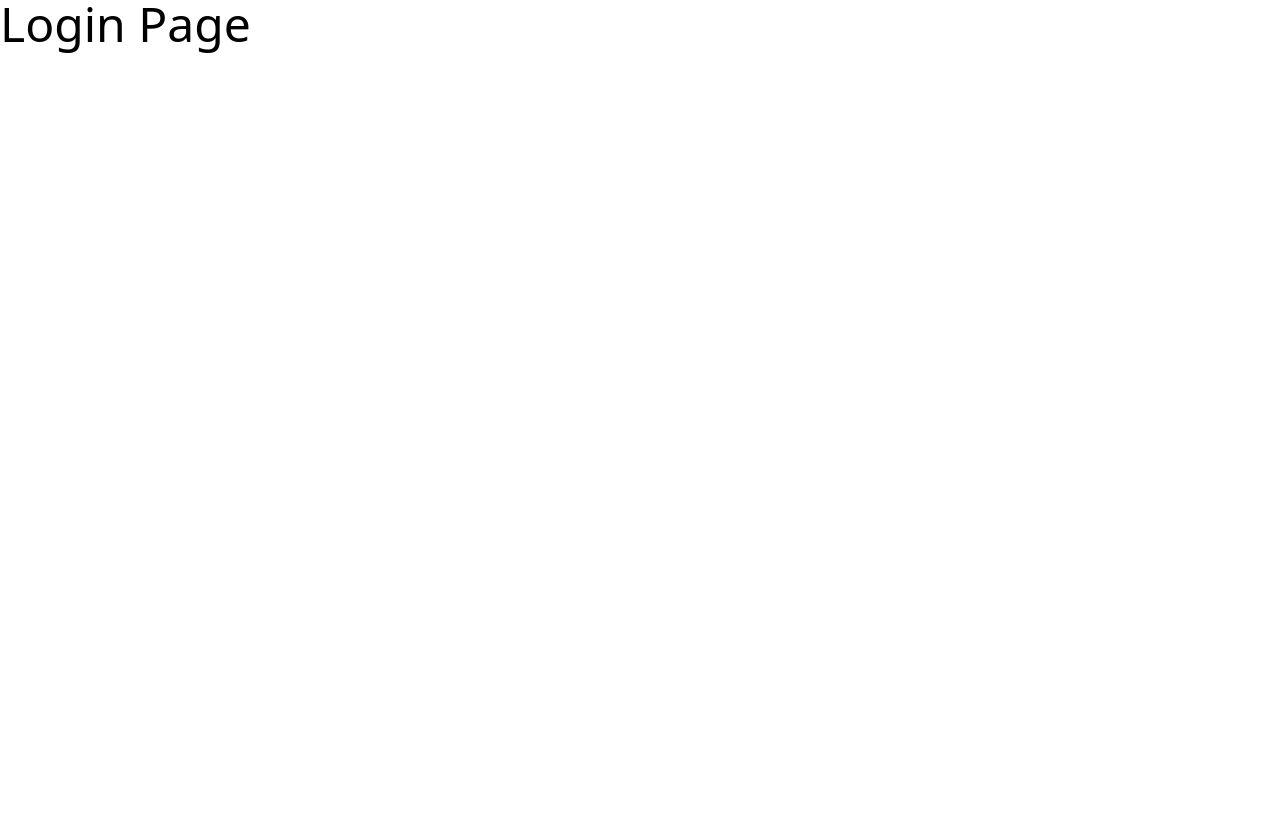
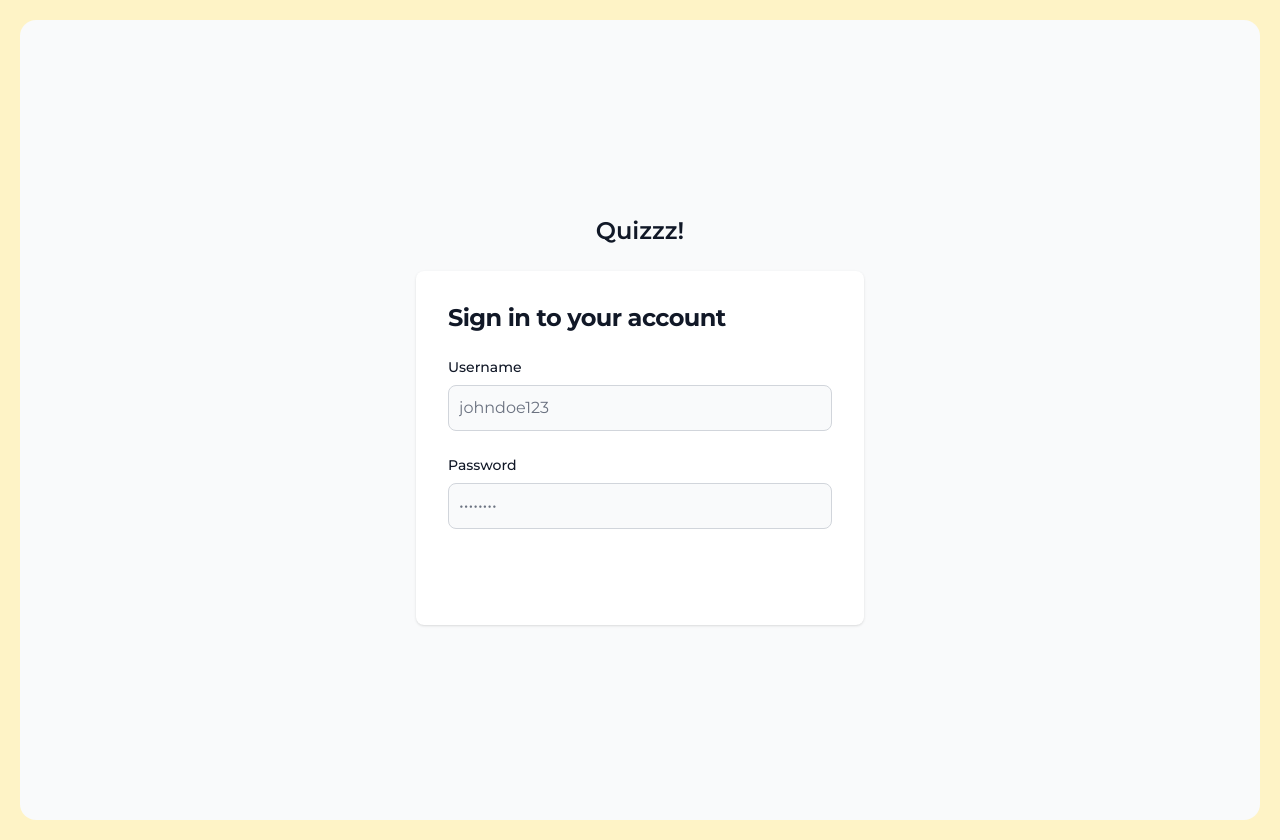
Before and after one commit to hafidzahm/quiz-app, a React (Vite) app: page /login in a window 1280 px wide. Before the commit the page ends 800 px from the top, so only its background shows below. Built offline with nearby package versions, Linux system fonts and the light colour scheme.

Commit message:
chore: adding /login page

```diff
--- a/src/App.jsx
+++ b/src/App.jsx
@@ -1,3 +1,4 @@
+import "flowbite";
 import { BrowserRouter, Routes, Route } from "react-router";
 import LoginPage from "./pages/LoginPage";
 import OnboardingPage from "./pages/DashboardPage";
@@ -5,7 +6,6 @@
 import DashboardPage from "./pages/DashboardPage";
 import TriviaPage from "./pages/TriviaPage";
 import SummaryPage from "./pages/SummaryPage";
-import "flowbite";
 
 function App() {
   return (
--- /dev/null
+++ b/src/components/Navbar.jsx
@@ -0,0 +1,58 @@
+import { useNavigate } from "react-router";
+
+export default function Navbar() {
+  const navigate = useNavigate();
+
+  function navigateLogout() {
+    localStorage.removeItem("LOGIN:USER");
+    navigate("/login");
+  }
+  return (
+    <nav className="border-gray-200 bg-gray-50 dark:bg-gray-800 dark:border-gray-700">
+      <div className="max-w-screen-xl flex flex-wrap items-center justify-between mx-auto p-4">
+        <a href="#" className="flex items-center space-x-3 rtl:space-x-reverse">
+          <span className="self-center text-2xl font-semibold whitespace-nowrap dark:text-white">
+            Quizzz!
+          </span>
+        </a>
+        <button
+          data-collapse-toggle="navbar-hamburger"
+          type="button"
+          className="inline-flex items-center justify-center p-2 w-10 h-10 text-sm text-gray-500 rounded-lg hover:bg-gray-100 focus:outline-none focus:ring-2 focus:ring-gray-200 dark:text-gray-400 dark:hover:bg-gray-700 dark:focus:ring-gray-600"
+          aria-controls="navbar-hamburger"
+          aria-expanded="false"
+        >
+          <span className="sr-only">Open main menu</span>
+          <svg
+            className="w-5 h-5"
+            aria-hidden="true"
+            xmlns="http://www.w3.org/2000/svg"
+            fill="none"
+            viewBox="0 0 17 14"
+          >
+            <path
+              stroke="currentColor"
+              strokeLinecap="round"
+              strokeLinejoin="round"
+              strokeWidth={2}
+              d="M1 1h15M1 7h15M1 13h15"
+            />
+          </svg>
+        </button>
+        <div className="hidden w-full" id="navbar-hamburger">
+          <ul className="flex flex-col font-medium mt-4 rounded-lg bg-gray-50 dark:bg-gray-800 dark:border-gray-700">
+            <li>
+              <a
+                onClick={navigateLogout}
+                className="block py-2 px-3 text-white bg-blue-700 rounded-sm dark:bg-blue-600"
+                aria-current="page"
+              >
+                Logout
+              </a>
+            </li>
+          </ul>
+        </div>
+      </div>
+    </nav>
+  );
+}
--- a/src/layouts/AuthLayout.jsx
+++ b/src/layouts/AuthLayout.jsx
@@ -1,9 +1,10 @@
 import { Outlet } from "react-router";
+import Navbar from "../components/Navbar";
 
 export default function AuthLayout() {
   return (
     <div className="font-montserrat">
-      <h1>Navbar</h1>
+      <Navbar />
       <Outlet />
     </div>
   );
--- a/src/pages/DashboardPage.jsx
+++ b/src/pages/DashboardPage.jsx
@@ -4,6 +4,8 @@
 export default function DashboardPage() {
   const navigate = useNavigate();
   const [history, setHistory] = useState([]);
+  const GET_USER = localStorage.getItem("LOGIN:USER");
+
   useEffect(() => {
     fetchHistory();
   }, []);
@@ -12,25 +14,29 @@
   }
 
   function fetchHistory() {
-    // const GET_USER = localStorage.getItem
-    const GET_SUMMARY = localStorage.getItem("summary:itsme");
-    const response = JSON.parse(GET_SUMMARY);
+    const GET_SUMMARY = localStorage.getItem(`summary:${GET_USER}`);
+    let response = JSON.parse(GET_SUMMARY);
+    if (!response || !response.summaries) {
+      setHistory([]); // Ensure history is always an array
+      return;
+    }
+
     console.log(response);
     setHistory(response.summaries);
   }
   return (
     <div className="font-montserrat gap-2 flex flex-col bg-amber-200 min-h-screen w-full items-center p-5 justify-start">
-      <Card navigateTriviaPages={navigateTriviaPages} />
+      <Card navigateTriviaPages={navigateTriviaPages} username={GET_USER} />
       <AttemptHistoryCard history={history} />
     </div>
   );
 }
 
-function Card({ navigateTriviaPages }) {
+function Card({ navigateTriviaPages, username }) {
   return (
     <div className="flex flex-col items-center justify-center max-w-sm p-6 bg-white border border-gray-200 rounded-lg shadow-sm hover:bg-gray-100 dark:bg-gray-800 dark:border-gray-700 dark:hover:bg-gray-700">
       <h5 className="mb-2 text-5xl font-bold tracking-tight text-gray-900 dark:text-white">
-        Welcome to Quizzz!
+        Welcome to Quizzz, {username}!
       </h5>
       <p className="font-normal text-gray-700 dark:text-gray-400">
         Lorem ipsum dolor sit amet consectetur adipisicing elit. Atque
@@ -56,9 +62,19 @@
         Attempt History
       </h5>
       <div className="flex flex-col gap-2 w-full">
-        {history.map((el, index) => {
-          return <HistoryCard key={index} history={history} index={index} />;
-        })}
+        {history?.length > 0 ? (
+          <>
+            {history.map((el, index) => {
+              return (
+                <HistoryCard key={index} history={history} index={index} />
+              );
+            })}
+          </>
+        ) : (
+          <>
+            <h1 className="dark:text-white">History attempt is empty</h1>
+          </>
+        )}
       </div>
     </div>
   );
--- a/src/pages/LoginPage.jsx
+++ b/src/pages/LoginPage.jsx
@@ -1,3 +1,108 @@
+import { useState } from "react";
+import { useNavigate } from "react-router";
+
 export default function LoginPage() {
-  return <h1 className="text-5xl">Login Page</h1>;
+  const [username, setUsername] = useState("");
+  const [password, setPassword] = useState("");
+  const navigate = useNavigate("/dashboard");
+  function inputUsername(e) {
+    setUsername(e.target.value);
+    // console.log(e.target.value, "<---- username");
+  }
+  function inputPassword(e) {
+    setPassword(e.target.value);
+    // console.log(e.target.value, "<---- password");
+  }
+
+  function submitInput(e) {
+    e.preventDefault();
+    console.log({ username, password });
+    localStorage.setItem("LOGIN:USER", username);
+    navigate("/dashboard");
+  }
+  return (
+    <div className="font-montserrat bg-amber-100 min-h-screen flex flex-col justify-center p-5">
+      <LoginDialog
+        username={username}
+        setUsername={inputUsername}
+        password={password}
+        setPassword={inputPassword}
+        submitData={submitInput}
+      />
+    </div>
+  );
 }
+
+function LoginDialog({
+  username,
+  setUsername,
+  password,
+  setPassword,
+  submitData,
+}) {
+  return (
+    <section className="bg-gray-50 dark:bg-gray-900 rounded-2xl">
+      <div className="flex flex-col items-center justify-center px-6 py-8 mx-auto md:h-screen lg:py-0">
+        <a className="flex items-center mb-6 text-2xl font-semibold text-gray-900 dark:text-white">
+          Quizzz!
+        </a>
+        <div className="w-full bg-white rounded-lg shadow dark:border md:mt-0 sm:max-w-md xl:p-0 dark:bg-gray-800 dark:border-gray-700">
+          <div className="p-6 space-y-4 md:space-y-6 sm:p-8">
+            <h1 className="text-xl font-bold leading-tight tracking-tight text-gray-900 md:text-2xl dark:text-white">
+              Sign in to your account
+            </h1>
+            <form
+              className="space-y-4 md:space-y-6"
+              onSubmit={submitData}
+              action="#"
+            >
+              <div>
+                <label
+                  htmlFor="email"
+                  className="block mb-2 text-sm font-medium text-gray-900 dark:text-white"
+                >
+                  Username
+                </label>
+                <input
+                  type="text"
+                  name="username"
+                  id="username"
+                  value={username}
+                  onChange={setUsername}
+                  className="bg-gray-50 border border-gray-300 text-gray-900 rounded-lg focus:ring-primary-600 focus:border-primary-600 block w-full p-2.5 dark:bg-gray-700 dark:border-gray-600 dark:placeholder-gray-400 dark:text-white dark:focus:ring-blue-500 dark:focus:border-blue-500"
+                  placeholder="johndoe123"
+                  required=""
+                />
+              </div>
+              <div>
+                <label
+                  htmlFor="password"
+                  className="block mb-2 text-sm font-medium text-gray-900 dark:text-white"
+                >
+                  Password
+                </label>
+                <input
+                  type="password"
+                  name="password"
+                  id="password"
+                  value={password}
+                  onChange={setPassword}
+                  placeholder="••••••••"
+                  className="bg-gray-50 border border-gray-300 text-gray-900 rounded-lg focus:ring-primary-600 focus:border-primary-600 block w-full p-2.5 dark:bg-gray-700 dark:border-gray-600 dark:placeholder-gray-400 dark:text-white dark:focus:ring-blue-500 dark:focus:border-blue-500"
+                  required=""
+                />
+              </div>
+
+              <button
+                type="submit"
+                className="w-full text-white bg-primary-600 hover:bg-primary-700 focus:ring-4 focus:outline-none focus:ring-primary-300 font-medium rounded-lg text-sm px-5 py-2.5 text-center dark:bg-primary-600 dark:hover:bg-primary-700 dark:focus:ring-primary-800"
+              >
+                Sign in
+              </button>
+            </form>
+          </div>
+        </div>
+      </div>
+    </section>
+  );
+}
--- a/src/pages/TriviaPage.jsx
+++ b/src/pages/TriviaPage.jsx
@@ -8,6 +8,7 @@
   const [page, setPage] = useState(1);
   const [totalQuiz, setTotalQuiz] = useState(0);
   const navigate = useNavigate();
+  const GET_USER = localStorage.getItem("LOGIN:USER");
   useEffect(() => {
     fetchQuestion();
   }, [page]);
@@ -72,7 +73,7 @@
     if (answeredQuestion.length === totalQuiz) {
       console.log(page, totalQuiz);
       console.log(answeredQuestion, "<-------- 10 === 10");
-      const name = "itsme";
+      const name = GET_USER;
       let STORAGE = {
         username: name,
         summaries: [answeredQuestion],
```
